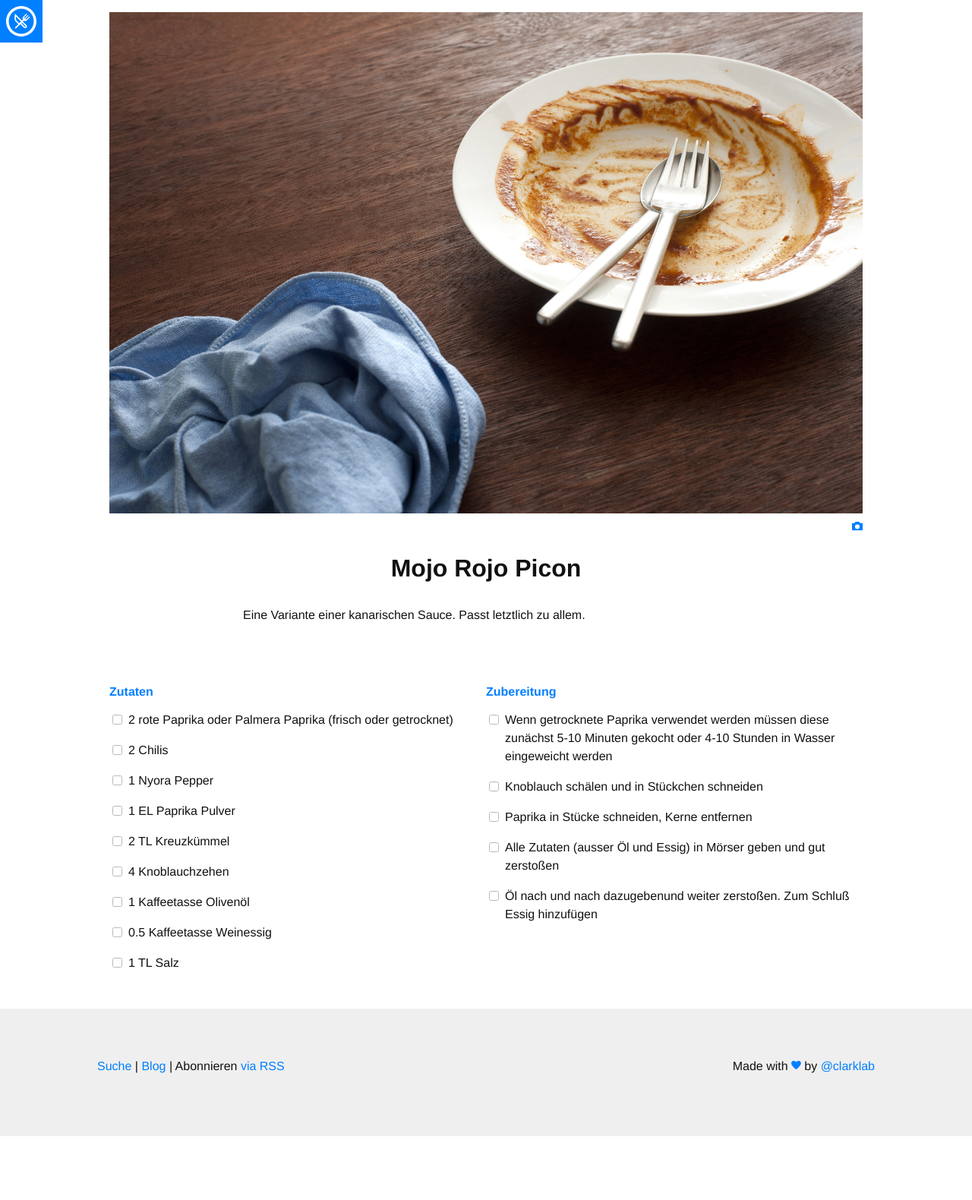
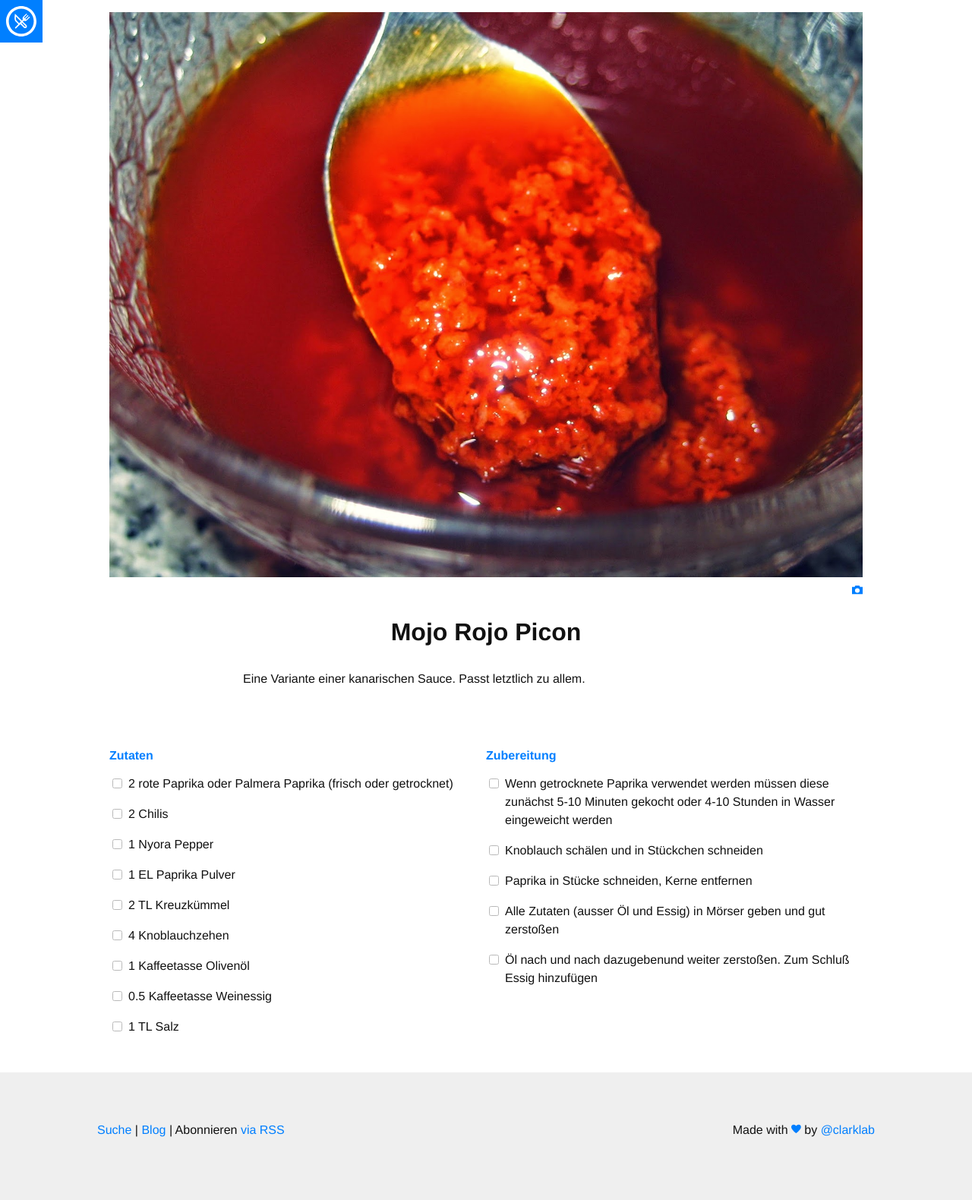
Before and after one commit to kochrunde/kochrunde.github.io, a Jekyll site: the page built from _recipes/mojoRojoPicon.md, in a window 1280 px wide. Shown: the whole page at 76% size. Built offline with Jekyll 4.4.1, drawn with Linux system fonts in a browser that asks for light colours; nearby versions of some CDN libraries; some web fonts are replaced; before the commit the page ends 1496 px from its top, so only the background shows below that.

Commit message:
Added first pic

```diff
--- a/_recipes/mojoRojoPicon.md
+++ b/_recipes/mojoRojoPicon.md
@@ -2,8 +2,8 @@
 
 layout: recipe
 title:  "Mojo Rojo Picon"
-image: default.jpeg
-imagecredit: https://freefoodphotos.com
+image: mojoRojoPicon.jpeg
+imagecredit: https://olvidelasal.blogspot.com/2013/09/mojo-picon-rojo.html
 tags: kanarisch, Sauce
 
 ingredients:
```
Also changed, not shown: images/mojoRojoPicon.jpeg (added).
